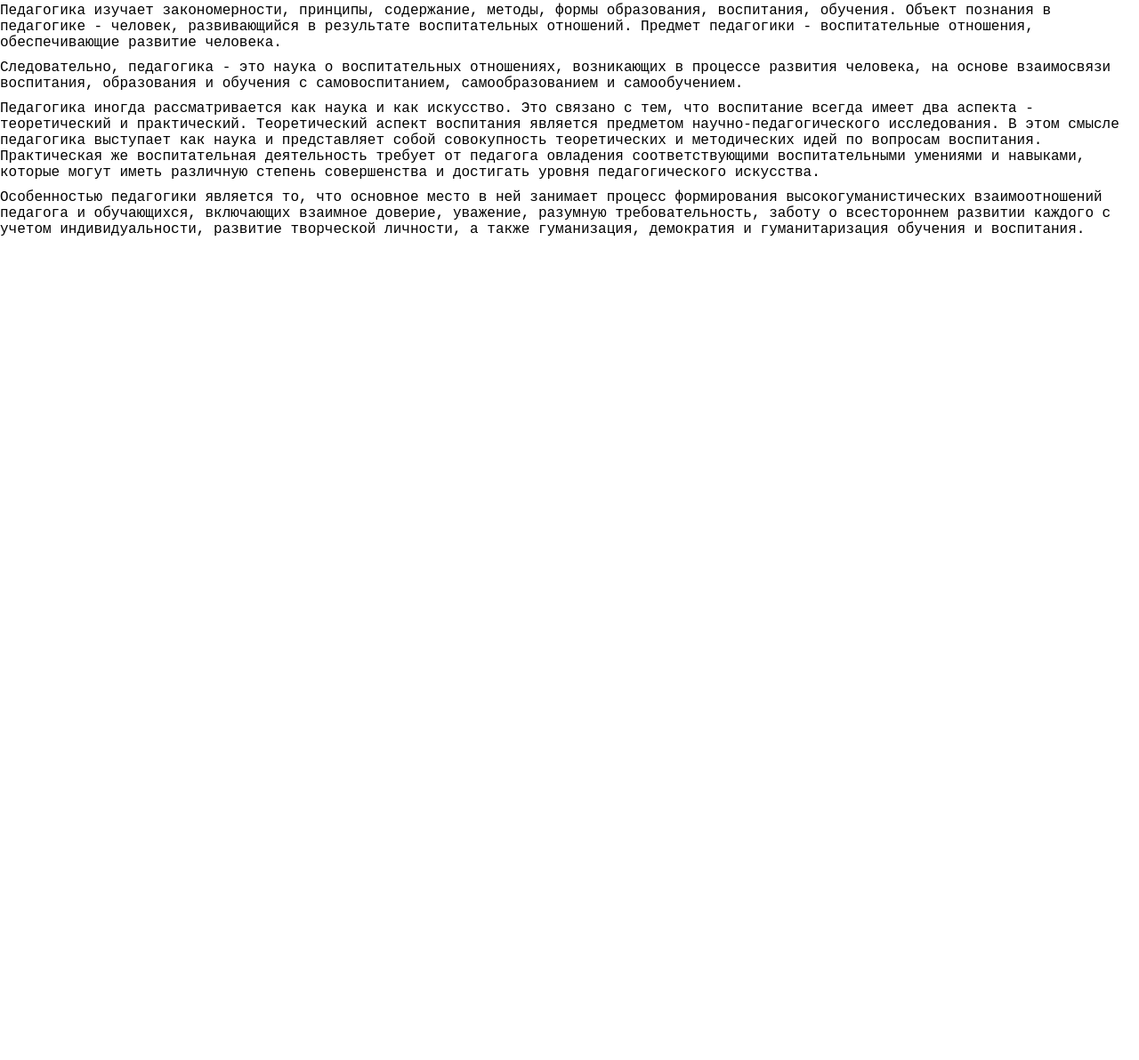
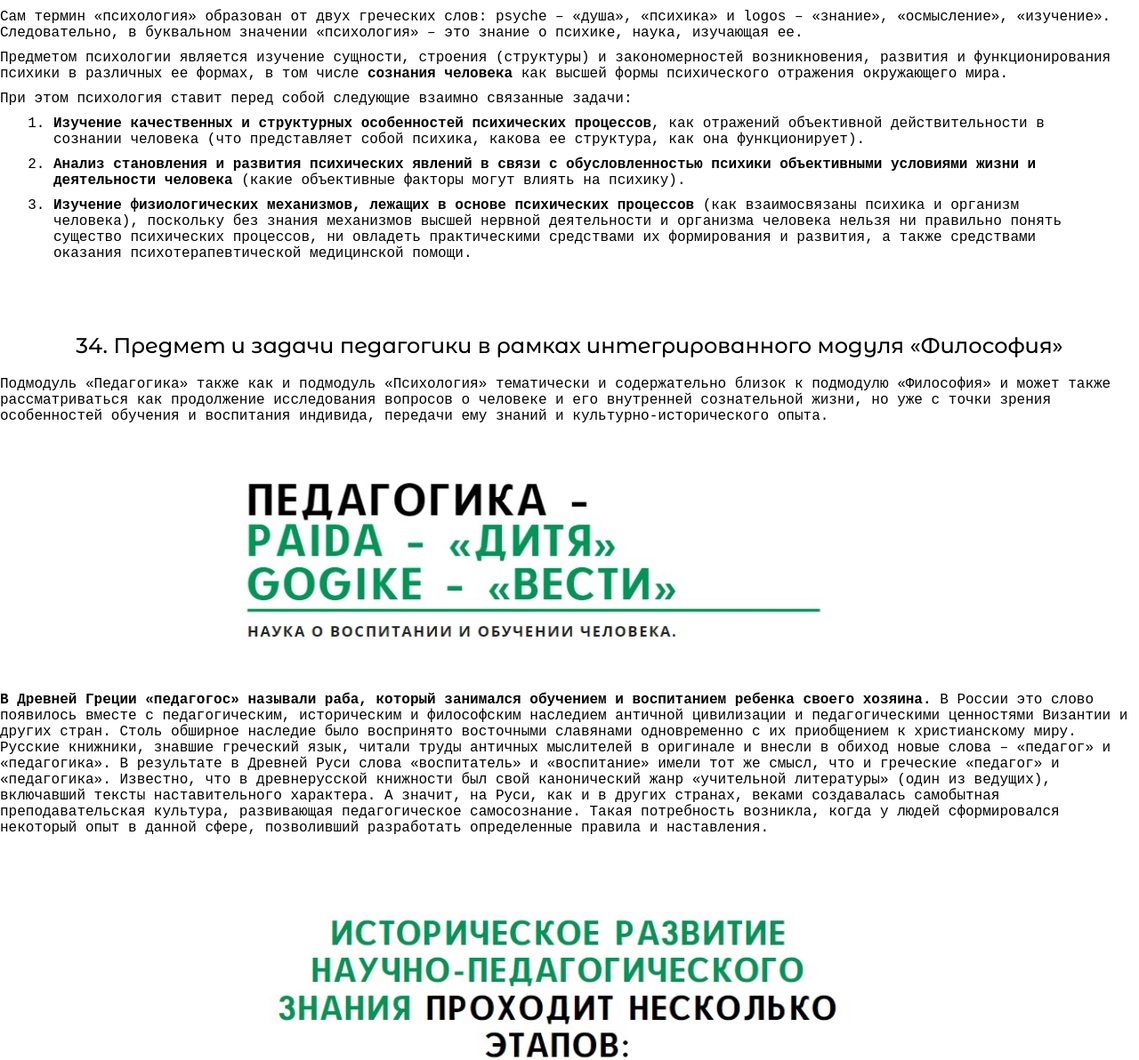
Before and after one commit to panfluba/bsuir_philosophy, a website: page pages/question1.html in a window 1280 px wide. Shown: the part 4232-5424 px from the top of the page at 89% size. Before the commit the page ends 4559 px from the top, so only its background shows below. Drawn offline with Linux system fonts and the light colour scheme.

Commit message:
feat: add answer to 33,34 questions

```diff
--- a/pages/question1.html
+++ b/pages/question1.html
@@ -205,9 +205,15 @@
                 может рассматриваться как продолжение эволюции идей о человеке и его внутренней сознательной жизни,
                 которые всегда в философии занимали отдельное место в исследованиях мыслителей. Сама же психология как
                 наука по сути вышла из философии, «отпочковалась» (биол. термин) от нее примерно в конце XIX века. </p>
+
+            <img src="../images/q33-1.jpg" alt="" class="question-image">
+
             <p class="question-text">В 1879 г. Вильгельм Вундт (1832 – 1920) – немецкий врач, физиолог и психолог,
                 открыл первую в мире психологическую лабораторию, в которой проходили исследования феноменов сознания
                 методом интроспекции. Этот год часто рассматривают как год рождения психологии как науки</p>
+
+            <img src="../images/q33-2.jpg" alt="" class="question-image">
+
             <p class="question-text"><b>Психология</b> – это область знаний о внутреннем (психическом) мире человека, о
                 том, что часто называют его душевной жизнью.
             </p>
@@ -255,11 +261,29 @@
                 вопросов о человеке и его внутренней сознательной жизни, но уже с точки зрения особенностей обучения и
                 воспитания индивида, передачи ему знаний и культурно-исторического опыта.
             </p>
+            <img src="../images/q34-1.jpg" alt="" class="question-image">
+            <p class="question-text"><b>В Древней Греции «педагогос» называли раба, который занимался обучением и
+                воспитанием ребенка своего хозяина.</b> В России это слово появилось вместе с педагогическим, историческим и
+                философским наследием античной цивилизации и педагогическими ценностями Византии и других стран. Столь
+                обширное наследие было воспринято восточными славянами одновременно с их приобщением к христианскому
+                миру. Русские книжники, знавшие греческий язык, читали труды античных мыслителей в оригинале и внесли в
+                обиход новые слова – «педагог» и «педагогика». В результате в Древней Руси слова «воспитатель» и
+                «воспитание» имели тот же смысл, что и греческие «педагог» и «педагогика». Известно, что в древнерусской
+                книжности был свой канонический жанр «учительной литературы» (один из ведущих), включавший тексты
+                наставительного характера. А значит, на Руси, как и в других странах, веками создавалась самобытная
+                преподавательская культура, развивающая педагогическое самосознание. Такая потребность возникла, когда у
+                людей сформировался некоторый опыт в данной сфере, позволивший разработать определенные правила и
+                наставления.</p>
+
+            <img src="../images/q34-3.jpg" alt="" class="question-image">
+
             <p class="question-text">Современная педагогика занимает особое место в системе наук о человеке. Она изучает
                 и решает проблемы воспитания, обучения, образования и развития человека, возникающие на разных этапах
                 его жизни в различных условиях социально-экономического и научно-технического развития общества, которое
                 постоянно ставит новые задачи в области образования и воспитания.
             </p>
+
+
             <p class="question-text">Педагогическая отрасль знаний является одной из самых древних, она практически
                 неотделима и всегда сопровождала процесс развития общества. Прогрессивное развитие человечества стало
                 возможным лишь потому, что каждое вступающее в жизнь новое поколение людей овладевало производствен-ным,
@@ -272,6 +296,9 @@
             <p class="question-text">Как особая наука, педагогика была выделена из системы философских знаний в начале
                 XVIII века.
             </p>
+
+            <img src="../images/q34-2.jpg" alt="" class="question-image">
+
             <p class="question-text">Педагогика изучает закономерности, принципы, содержание, методы, формы образования,
                 воспитания, обучения. Объект познания в педагогике - человек, развивающийся в результате воспитательных
                 отношений. Предмет педагогики - воспитательные отношения, обеспечивающие развитие человека.
@@ -280,6 +307,7 @@
                 процессе развития человека, на основе взаимосвязи воспитания, образования и обучения с самовоспитанием,
                 самообразованием и самообучением.
             </p>
+
             <p class="question-text">Педагогика иногда рассматривается как наука и как искусство. Это связано с тем, что
                 воспитание всегда имеет два аспекта - теоретический и практический. Теоретический аспект воспитания
                 является предметом научно-педагогического исследования. В этом смысле педагогика выступает как наука и
```
Also changed, not shown: images/q33-1.jpg (added), images/q33-2.jpg (added), images/q34-1.jpg (added), images/q34-2.jpg (added), images/q34-3.jpg (added).
